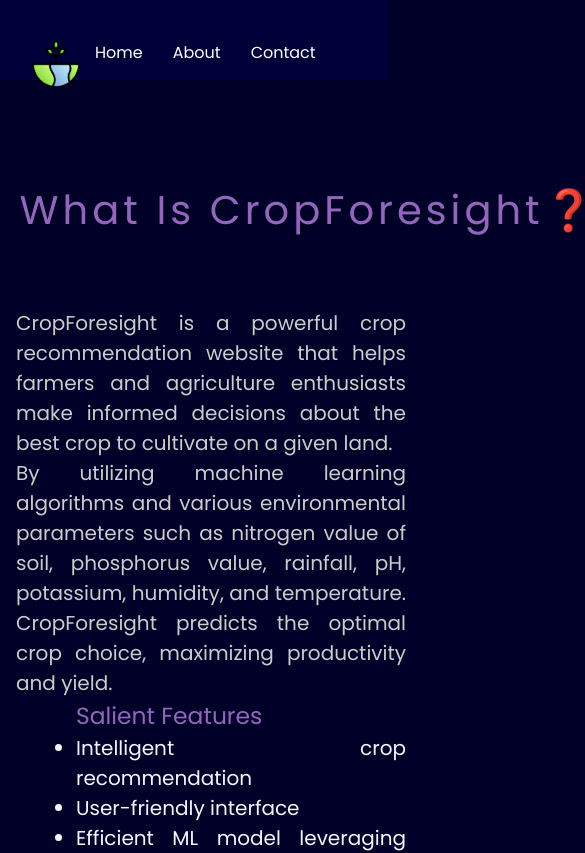
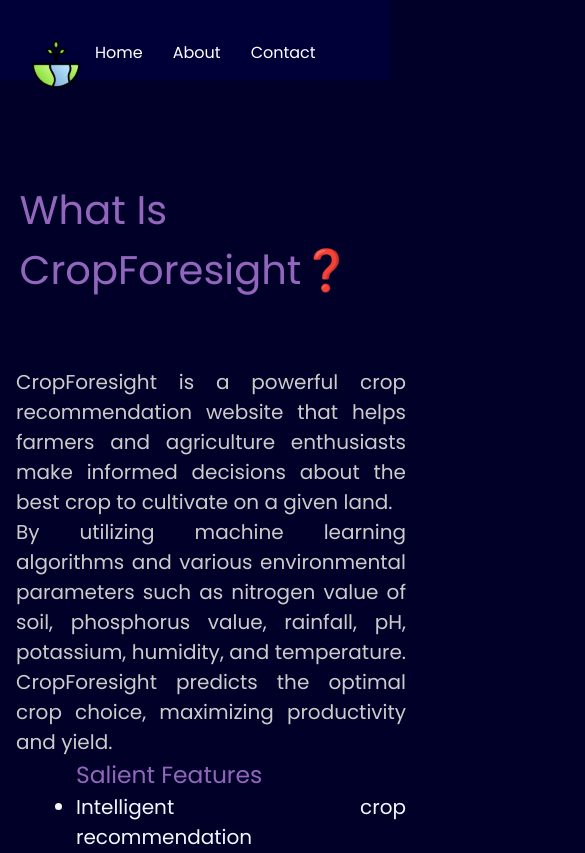
Before and after one commit to abhijeet141/CropForesight-FrontEnd, a React (Create React App) app: page /about in a window 390 px wide. Shown: the top 853 px of the page, 585 px wide, since content can reach past the window. Built offline with nearby package versions, Linux system fonts and the light colour scheme.

Commit message:
resolved bug

```diff
--- a/src/App.css
+++ b/src/App.css
@@ -20,7 +20,7 @@ form {
   box-shadow: 0 0 8px rgba(0, 0, 0, 0.3);
 }
 
-h1{
+.title {
   text-align: center;
 }
 
@@ -51,7 +51,7 @@ button{
     width: 60%;
     height: 70%;
   }
-  h1{
+  .title{
     margin-bottom: 10px;
     margin-top: 20px;
   }
--- a/src/App.js
+++ b/src/App.js
@@ -80,7 +80,7 @@ function App() {
     return (
       <div className='body'>
         <form onSubmit={handleSubmit}>
-          <h1>Crop Recomendation</h1>
+          <h1 className='title'>Crop Recomendation</h1>
           {inputs.map((input) => (
             <FormInfo key={input.id} {...input} value={values[input.name]} onChange={onChange} />
           ))}
--- a/src/components/404.css
+++ b/src/components/404.css
@@ -30,7 +30,7 @@ main {
   text-align: center;
 }
 
-h1 {
+.error {
   color: #e7ebf2;
   font-size: 12.5rem;
   letter-spacing: 0.1em;
@@ -39,11 +39,11 @@ h1 {
   white-space: nowrap;
 }
 @media (max-width: 30rem) {
-  h1 {
+  .error {
     font-size: 8.5rem;
   }
 }
-h1 > span {
+.error > span {
   -webkit-animation: spooky 2s alternate infinite linear;
           animation: spooky 2s alternate infinite linear;
   color: #528cce;
--- a/src/components/404.js
+++ b/src/components/404.js
@@ -3,7 +3,7 @@ import "./404.css";
 const Err = () => {
     return(
         <div className="pg_not_found">
-        <h1>4<span><i class="fas fa-ghost"></i></span>4</h1>
+        <h1 className="error">4<span><i class="fas fa-ghost"></i></span>4</h1>
         <h2>Error: 404 page not found</h2>
         <p>Sorry, the page you're looking for cannot be accessed</p></div>
     )
```
